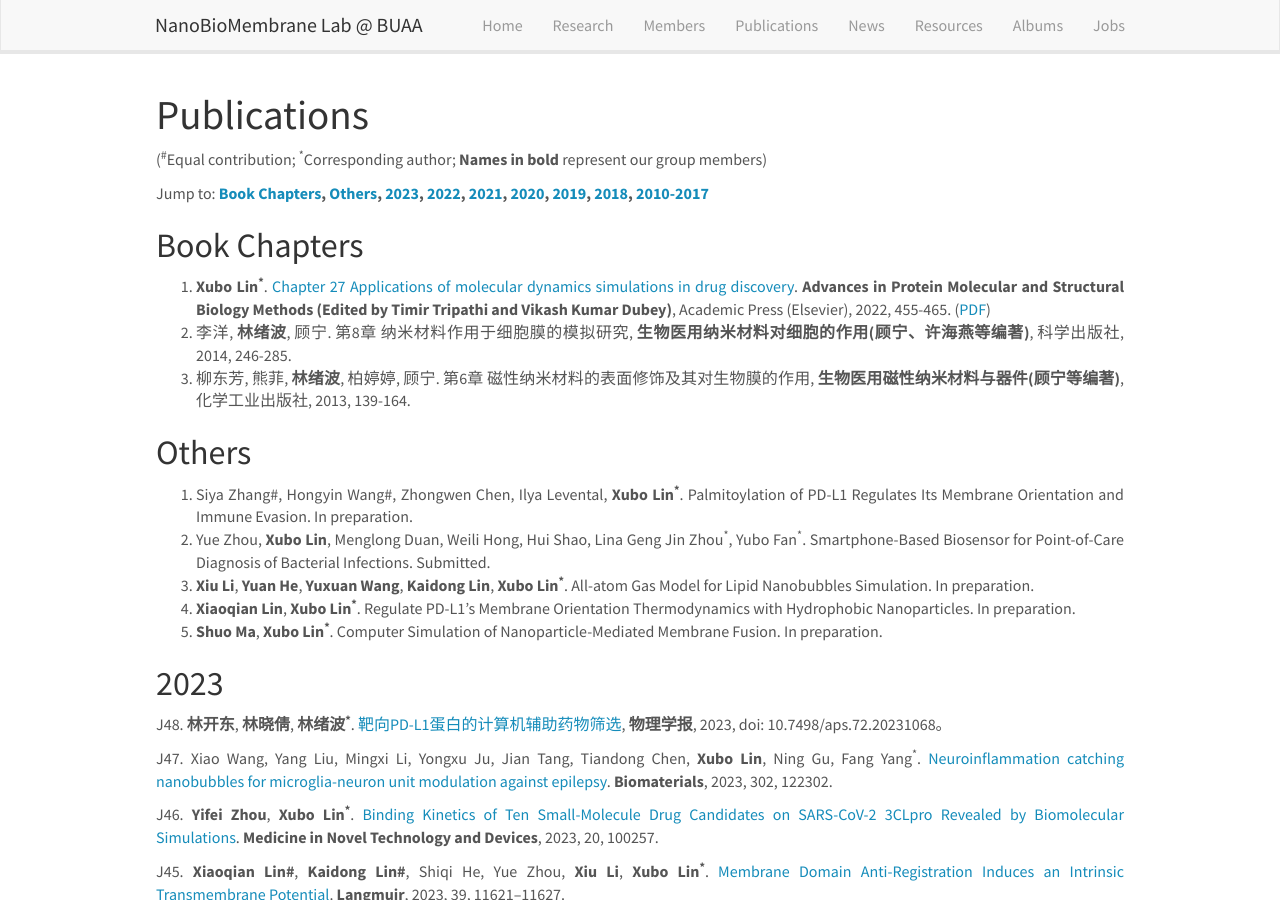
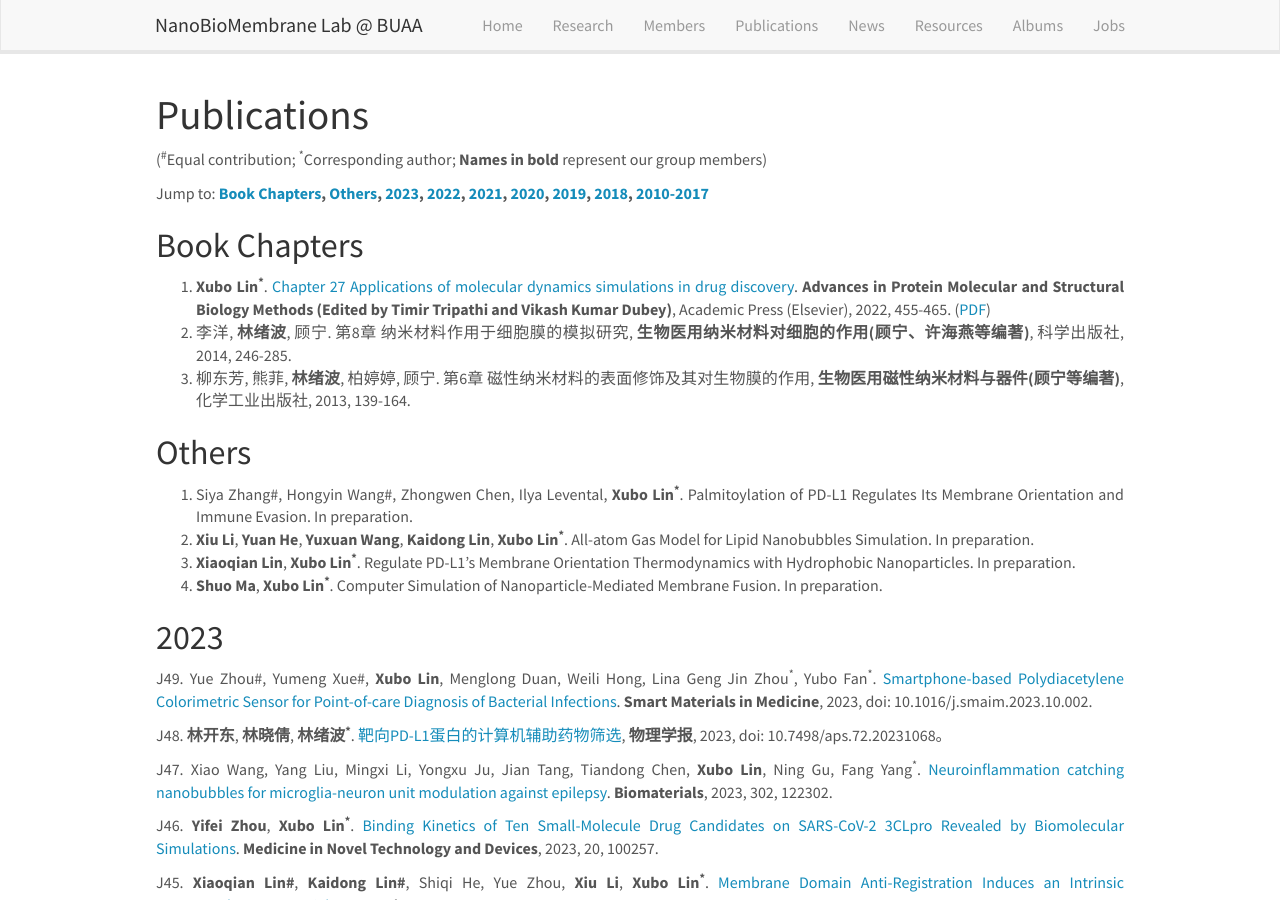
Before and after one commit to linxubo/linxubo.github.io, a Jekyll site: the page built from _pages/publications.md, in a window 1280 px wide and 900 px high. Built offline with Jekyll 4.4.1, drawn with Linux system fonts in a browser that asks for light colours; nearby versions of some CDN libraries; a script that is not in the unit is left out.

Commit message:
Update publications.md

```diff
--- a/_pages/publications.md
+++ b/_pages/publications.md
@@ -17,12 +17,13 @@ Jump to: **[Book Chapters](#Book Chapters), [Others](#Others), [2023](#2023), [2
 
 ## Others
 1. Siya Zhang#, Hongyin Wang#, Zhongwen Chen, Ilya Levental, **Xubo Lin<sup>*</sup>**. Palmitoylation of PD-L1 Regulates Its Membrane Orientation and Immune Evasion. In preparation.
-2. Yue Zhou, **Xubo Lin**, Menglong Duan, Weili Hong, Hui Shao, Lina Geng Jin Zhou<sup>*</sup>, Yubo Fan<sup>*</sup>. Smartphone-Based Biosensor for Point-of-Care Diagnosis of Bacterial Infections. Submitted.
-3. **Xiu Li**, **Yuan He**, **Yuxuan Wang**, **Kaidong Lin**, **Xubo Lin<sup>*</sup>**. All-atom Gas Model for Lipid Nanobubbles Simulation. In preparation.
-4. **Xiaoqian Lin**, **Xubo Lin<sup>*</sup>**. Regulate PD-L1’s Membrane Orientation Thermodynamics with Hydrophobic Nanoparticles. In preparation.
-5. **Shuo Ma**, **Xubo Lin<sup>*</sup>**. Computer Simulation of Nanoparticle-Mediated Membrane Fusion. In preparation.
+2. **Xiu Li**, **Yuan He**, **Yuxuan Wang**, **Kaidong Lin**, **Xubo Lin<sup>*</sup>**. All-atom Gas Model for Lipid Nanobubbles Simulation. In preparation.
+3. **Xiaoqian Lin**, **Xubo Lin<sup>*</sup>**. Regulate PD-L1’s Membrane Orientation Thermodynamics with Hydrophobic Nanoparticles. In preparation.
+4. **Shuo Ma**, **Xubo Lin<sup>*</sup>**. Computer Simulation of Nanoparticle-Mediated Membrane Fusion. In preparation.
 
 ## 2023
+J49. Yue Zhou#, Yumeng Xue#, **Xubo Lin**, Menglong Duan, Weili Hong, Lina Geng Jin Zhou<sup>*</sup>, Yubo Fan<sup>*</sup>. [Smartphone-based Polydiacetylene Colorimetric Sensor for Point-of-care Diagnosis of Bacterial Infections](https://doi.org/10.1016/j.smaim.2023.10.002). **Smart Materials in Medicine**, 2023, doi: 10.1016/j.smaim.2023.10.002.
+
 J48. **林开东**, **林晓倩**, **林绪波<sup>*</sup>**. [靶向PD-L1蛋白的计算机辅助药物筛选](https://wulixb.iphy.ac.cn/cn/article/doi/10.7498/aps.72.20231068), **物理学报**, 2023, doi: 10.7498/aps.72.20231068。
 
 J47. Xiao Wang, Yang Liu, Mingxi Li, Yongxu Ju, Jian Tang, Tiandong Chen, **Xubo Lin**, Ning Gu, Fang Yang<sup>*</sup>. [Neuroinflammation catching nanobubbles for microglia-neuron unit modulation against epilepsy](https://doi.org/10.1016/j.biomaterials.2023.122302). **Biomaterials**, 2023, 302, 122302.
```
